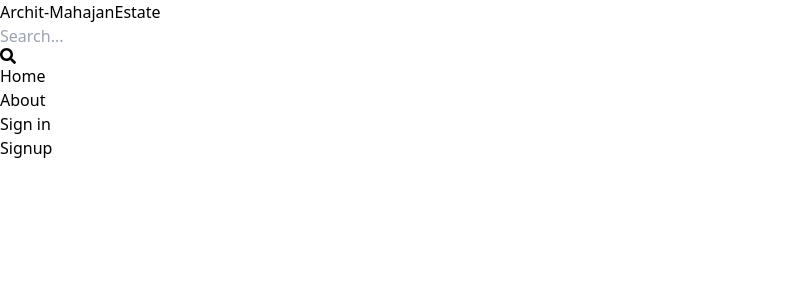
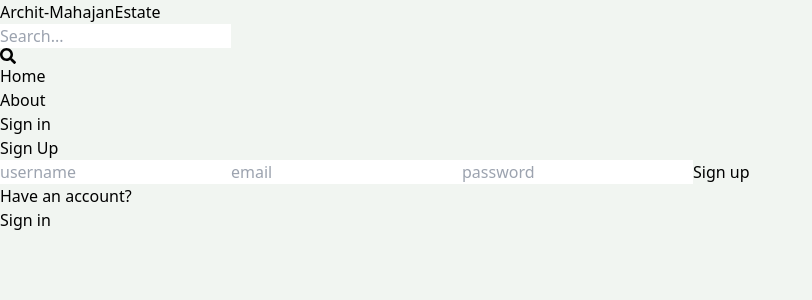
Before and after one commit to Archit-Mahajan/ESTATE-MARKETPLACE, a React (Vite) app in the folder client/: page /sign-up in a window 1280 px wide. Shown: the top 300 px of the page, without its empty margins (0-812 px from the left). Built offline with nearby package versions, Linux system fonts and the light colour scheme.

Commit message:
Signup UI

```diff
--- a/client/src/index.css
+++ b/client/src/index.css
@@ -1,3 +1,7 @@
 @tailwind base;
 @tailwind components;
 @tailwind utilities;
+
+body{
+    background-color: rgb(241,245,241);
+}
--- a/client/src/pages/Signup.jsx
+++ b/client/src/pages/Signup.jsx
@@ -1,7 +1,42 @@
-
+import { Link } from 'react-router-dom';
 
 export default function Signup() {
   return (
-    <div>Signup</div>
-  )
+    <div className='p-3 max-w-lg mx-auto'>
+    <h1 className='text-3xl text-center font-semibold my-7'>Sign Up</h1>
+    <form className='flex flex-col gap-4'>
+      <input
+        type='text'
+        placeholder='username'
+        className='border p-3 rounded-lg'
+        id='username'
+
+      />
+      <input
+        type='email'
+        placeholder='email'
+        className='border p-3 rounded-lg'
+        id='email'
+
+      />
+      <input
+        type='password'
+        placeholder='password'
+        className='border p-3 rounded-lg'
+        id='password'
+
+      />
+
+      <button className='bg-slate-700 text-white p-3 rounded-lg uppercase hover:opacity-95 disabled:opacity-80'>
+        Sign up
+      </button>
+    </form>
+    <div className='flex gap-2 mt-5'>
+      <p>Have an account?</p>
+      <Link to={'/Signup'}>
+        <span className='text-blue-700'>Sign in</span>
+      </Link>
+    </div>
+  </div>
+ )
 }
```
